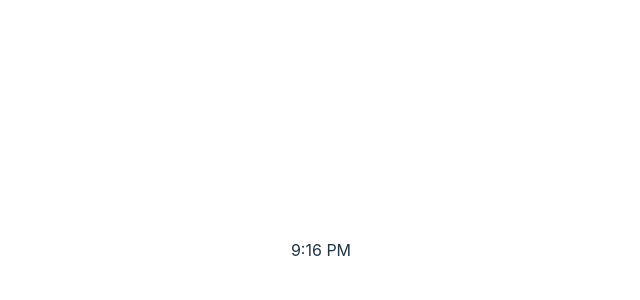
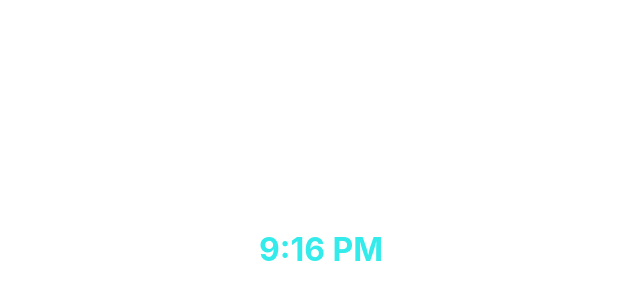
Before and after one commit to david-lafontant/display-everything, a React (Vite) app: page / in a window 1280 px wide. Shown: the part 150-450 px from the top of the page, without its empty margins (319-959 px from the left). Built offline with nearby package versions, Linux system fonts and the light colour scheme.

Commit message:
Add style

```diff
--- a/src/components/clock/Clock.jsx
+++ b/src/components/clock/Clock.jsx
@@ -7,10 +7,16 @@ const Clock = ({value}) => {
     setInterval(() => setDate(new Date()), 1000);
   }, []);
 
+  const myStyle = {
+    fontSize: '2rem',
+    fontWeight: 'bold',
+    color: '#34ebeb'
+  }
+
   if (!value) {
     return (
 
-      <p>
+      <p style={myStyle}>
         {date.toLocaleString('en-US', {
           hour: 'numeric',
           minute: 'numeric',
@@ -22,9 +28,9 @@ const Clock = ({value}) => {
 
   if (Array.isArray(value)) {
     return (
-      <ul>
+      <ul style={{listStyleType: 'none', display: 'flex', flexDirection: 'column', gap: '1.1rem'}}>
         {
-          value.map(item => <li key={item}>{item}</li>)
+          value.map(item => <li style={myStyle} key={item}>{item}</li>)
         }
       </ul>
     );
@@ -37,8 +43,8 @@ const Clock = ({value}) => {
     case 'object':
       const list = Object.values(value);
       return (
-        <ul>
-          {list.map(item => <li key={item}>{item}</li>)}
+        <ul style={{listStyleType: 'none'}}>
+          {list.map(item => <li style={myStyle} key={item}>{item}</li>)}
         </ul>
       )
 
```
